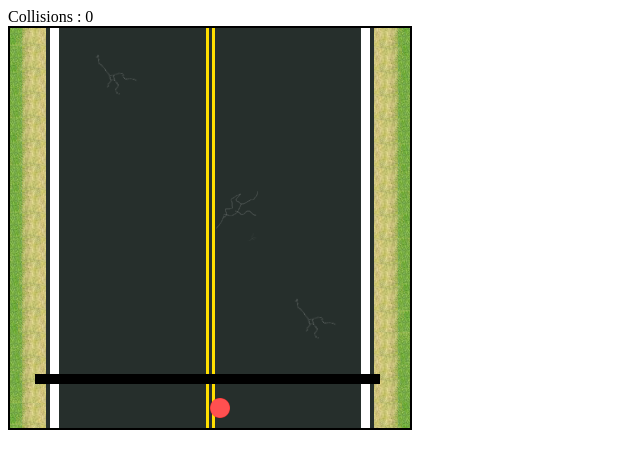
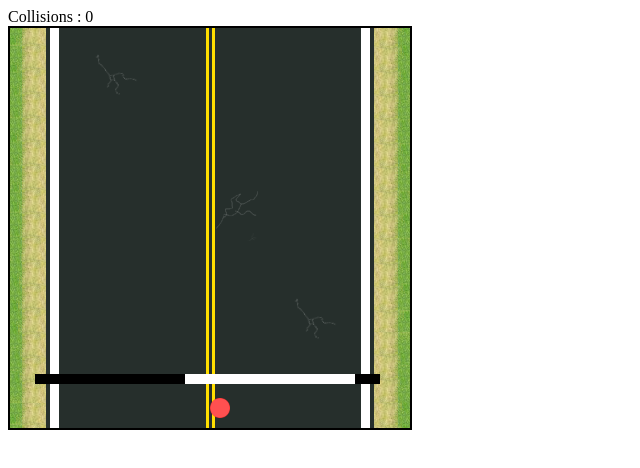
Before and after one commit to hbaltz/projetWebPasse-Partout, a plain HTML site: page src/index.html in a window 1280 px wide. Shown: the whole page, without its empty margins (0-640 px from the left). Drawn offline with nearby package versions, Linux system fonts and the light colour scheme.

Commit message:
Porte VS
Apparition des portes

```diff
--- a/src/css/css_perso.css
+++ b/src/css/css_perso.css
@@ -41,11 +41,11 @@
 	background-color: black;
 }
 
-#mur.porte{
-	width: 0px;
+#mur #porte{
+	width: 20px;
 	height: 10px;
-	z-index: 110;
-	top: 10px;
-	left: 200px;
+	/*z-index: 110;*/
+	/*top: 10px;*/
+	/*left: 200px;*/
 	background-color: white;
 }
--- a/src/js/gestion.js
+++ b/src/js/gestion.js
@@ -25,6 +25,7 @@ $(function() {
 			$('#mur').css('top', pom);
 
 			$('#porte').css('width',porteW);
+			$('#porte').css('margin-left',150);
 
 			ok = 1;
 
```
